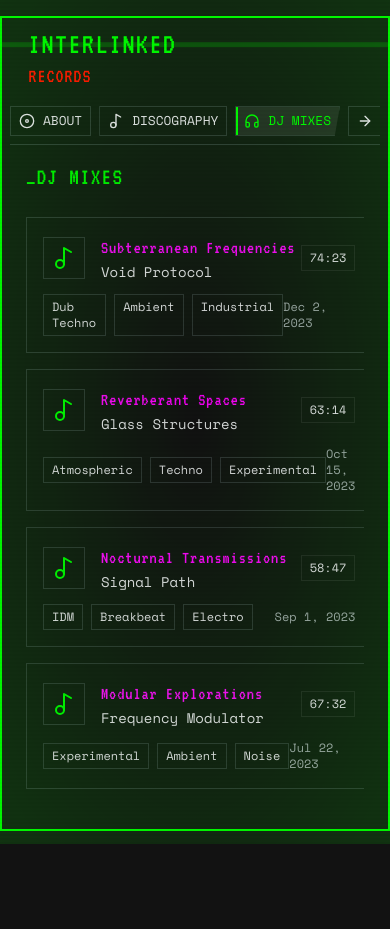
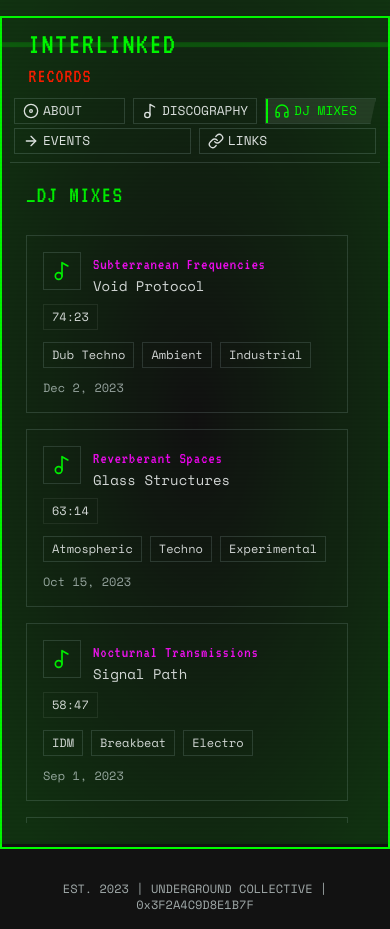
Before and after one commit to n1ghtw1re/interlinked-records, a React (Vite) app: page / in a window 390 px wide. Both pictures are taken after a click on the button "DJ MIXES". Before the commit the page ends 847 px from the top, so only its background shows below. Built offline with nearby package versions, Linux system fonts and the light colour scheme.

Commit message:
Fix: Improve layout on smaller screens
Improve layout of navigation, DJ mixes, and events pages for better responsiveness on smaller screens.

```diff
--- a/src/components/MainLayout.tsx
+++ b/src/components/MainLayout.tsx
@@ -80,10 +80,11 @@ const MainLayout: React.FC = () => {
       <div className="green-burn"></div>
 
       <div className="w-full max-w-6xl mx-auto my-4 sm:my-8 flex flex-col border-2 border-primary p-2">
+        <div className="flex flex-col">
+          {/* Title and Navigation Section */}
+          <div className="w-full border-b border-border pb-2">
             <div className="flex flex-col sm:flex-row">
-          {/* Title and Navigation Section */}
-          <div className="w-full sm:w-64 border-b sm:border-b-0 sm:border-r border-border">
-            <div className="mb-4 px-4">
+              <div className="px-4 mb-2 sm:mb-0 sm:w-64">
                 <h1 className="text-3xl font-display tracking-wider text-primary glitch-text" style={{"--glitch-delay": "0.5"} as React.CSSProperties}>
                   INTERLINKED
                 </h1>
@@ -92,17 +93,27 @@ const MainLayout: React.FC = () => {
                 </h2>
               </div>
 
+              <div className="flex-1">
                 <Navigation
                   activeContent={activeContent}
                   setActiveContent={handleContentChange}
                 />
               </div>
+            </div>
+          </div>
 
           {/* Content Area */}
-          <main className="flex-1 p-4 sm:p-8 overflow-hidden animate-screen-flicker">
+          <main className="flex-1 p-4 overflow-hidden animate-screen-flicker">
             {renderContent()}
           </main>
         </div>
+      </div>
+
+      {/* Mobile footer info */}
+      <div className="sm:hidden w-full max-w-6xl mx-auto p-4 text-center">
+        <p className="text-xs text-muted-foreground">
+          EST. 2023 | UNDERGROUND COLLECTIVE | 0x3F2A4C9D8E1B7F
+        </p>
       </div>
     </div>
   );
--- a/src/components/Navigation.tsx
+++ b/src/components/Navigation.tsx
@@ -17,14 +17,53 @@ const Navigation: React.FC<NavigationProps> = ({ activeContent, setActiveContent
     { id: 'links', label: 'LINKS', icon: <Link className="w-4 h-4" /> },
   ];
 
+  // Split menu items into two rows for small screens
+  const firstRowItems = menuItems.slice(0, 3);
+  const secondRowItems = menuItems.slice(3);
+
   return (
     <nav className="w-full">
-      <div className="flex flex-row sm:flex-col overflow-x-auto sm:overflow-x-visible pb-2 sm:pb-0">
+      {/* Mobile layout (two rows) */}
+      <div className="flex flex-col sm:hidden">
+        <div className="flex justify-center mb-1">
+          {firstRowItems.map((item) => (
+            <div key={item.id} className="flex-1 mx-1">
+              <button
+                onClick={() => setActiveContent(item.id as ContentType)}
+                className={`menu-item w-full text-left flex items-center gap-1 text-xs px-1 py-1 ${
+                  activeContent === item.id ? 'active' : ''
+                }`}
+              >
+                {item.icon}
+                <span className="font-mono">{item.label}</span>
+              </button>
+            </div>
+          ))}
+        </div>
+        <div className="flex justify-center">
+          {secondRowItems.map((item) => (
+            <div key={item.id} className="flex-1 mx-1">
+              <button
+                onClick={() => setActiveContent(item.id as ContentType)}
+                className={`menu-item w-full text-left flex items-center gap-1 text-xs px-1 py-1 ${
+                  activeContent === item.id ? 'active' : ''
+                }`}
+              >
+                {item.icon}
+                <span className="font-mono">{item.label}</span>
+              </button>
+            </div>
+          ))}
+        </div>
+      </div>
+
+      {/* Desktop layout (column) */}
+      <div className="hidden sm:flex sm:flex-col">
         {menuItems.map((item) => (
-          <div key={item.id} className="flex-shrink-0 sm:w-full mr-2 sm:mr-0 sm:mb-2">
+          <div key={item.id} className="sm:w-full sm:mb-2">
             <button
               onClick={() => setActiveContent(item.id as ContentType)}
-              className={`menu-item w-full text-left flex items-center gap-2 text-sm whitespace-nowrap sm:whitespace-normal ${
+              className={`menu-item w-full text-left flex items-center gap-2 text-sm ${
                 activeContent === item.id ? 'active' : ''
               }`}
             >
--- a/src/components/content/EventsContent.tsx
+++ b/src/components/content/EventsContent.tsx
@@ -76,24 +76,24 @@ const EventsContent: React.FC<ContentProps> = ({ setActiveContent }) => {
 
   return (
     <div>
-      <h2 className="text-2xl font-display tracking-wider text-primary mb-6">_EVENTS</h2>
+      <h2 className="text-2xl font-display tracking-wider text-primary mb-4">_EVENTS</h2>
 
       <ScrollArea className="h-[calc(100vh-16rem)]">
-        <div className="pr-4 space-y-6">
+        <div className="pr-4 space-y-4">
           {/* Weekly Events Section */}
           <Card className="bg-transparent border border-primary">
-            <CardHeader className="pb-2">
-              <CardTitle className="text-lg text-primary font-display tracking-wider">WEEKLY EVENTS</CardTitle>
+            <CardHeader className="pb-1 pt-3">
+              <CardTitle className="text-md sm:text-lg text-primary font-display tracking-wider">WEEKLY EVENTS</CardTitle>
             </CardHeader>
-            <CardContent>
-              <div className="grid gap-3">
+            <CardContent className="pt-1 pb-3">
+              <div className="grid gap-2">
                 {weeklyEvents.map((event) => (
-                  <div key={event.id} className="border border-border hover:border-primary transition-colors duration-150 p-3">
-                    <div className="flex justify-between items-start">
-                      <h3 className="text-md text-secondary font-display tracking-wider">{event.title}</h3>
+                  <div key={event.id} className="border border-border hover:border-primary transition-colors duration-150 p-2">
+                    <div className="flex flex-col sm:flex-row sm:justify-between sm:items-start">
+                      <h3 className="text-sm sm:text-md text-secondary font-display tracking-wider mb-1 sm:mb-0">{event.title}</h3>
                       <div className="text-xs text-muted-foreground">{event.time}</div>
                     </div>
-                    <div className="text-xs text-muted-foreground mt-1">{event.venue}</div>
+                    <div className="text-xs text-muted-foreground">{event.venue}</div>
                   </div>
                 ))}
               </div>
@@ -101,14 +101,14 @@ const EventsContent: React.FC<ContentProps> = ({ setActiveContent }) => {
           </Card>
 
           {/* Regular Events Section */}
-          <h3 className="text-lg text-primary font-display tracking-wider mt-8 mb-4">UPCOMING SPECIAL EVENTS</h3>
+          <h3 className="text-md sm:text-lg text-primary font-display tracking-wider mt-6 mb-3">UPCOMING SPECIAL EVENTS</h3>
 
           {events.map((event) => (
             <div key={event.id} className="border border-border hover:border-primary transition-colors duration-150">
-              <div className="border-b border-border p-4">
-                <div className="flex justify-between items-start">
-                  <h3 className="text-lg text-secondary font-display tracking-wider">{event.title}</h3>
-                  <div className="text-xs border border-border px-2 py-1">
+              <div className="border-b border-border p-3">
+                <div className="flex flex-col sm:flex-row sm:justify-between sm:items-start">
+                  <h3 className="text-md sm:text-lg text-secondary font-display tracking-wider mb-1 sm:mb-0">{event.title}</h3>
+                  <div className="text-xs border border-border px-2 py-1 self-start">
                     {new Date(event.date).toLocaleDateString('en-US', {
                       year: 'numeric',
                       month: 'short',
@@ -116,31 +116,31 @@ const EventsContent: React.FC<ContentProps> = ({ setActiveContent }) => {
                     })}
                   </div>
                 </div>
-                <div className="mt-2">
+                <div className="mt-1">
                   <div className="text-sm">{event.venue}</div>
                   <div className="text-xs text-muted-foreground">{event.time}</div>
                 </div>
               </div>
 
-              <div className="p-4 border-b border-border">
+              <div className="p-3 border-b border-border">
                 <h4 className="text-xs mb-2 text-muted-foreground">FEATURING:</h4>
-                <ul className="text-xs space-y-1">
+                <div className="text-xs grid grid-cols-1 sm:grid-cols-2 gap-y-1">
                   {event.artists.map((artist, index) => (
-                    <li key={index} className="flex">
+                    <div key={index} className="flex">
                       <span className="text-primary mr-2">{`>`}</span>
                       <span>{artist}</span>
-                    </li>
+                    </div>
                   ))}
-                </ul>
+                </div>
               </div>
 
-              <div className="p-4 text-xs text-muted-foreground">
+              <div className="p-3 text-xs text-muted-foreground">
                 {event.description}
               </div>
             </div>
           ))}
 
-          <div className="border border-primary p-4 mt-8">
+          <div className="border border-primary p-3 mt-6">
             <div className="text-sm">
               SUBSCRIBE TO OUR MAILING LIST FOR EXCLUSIVE EVENT INVITATIONS
             </div>
--- a/src/components/content/MixesContent.tsx
+++ b/src/components/content/MixesContent.tsx
@@ -58,30 +58,30 @@ const MixesContent: React.FC<ContentProps> = ({ setActiveContent }) => {
               className="border border-border p-4 hover:border-primary transition-colors duration-150 cursor-pointer"
               onClick={() => handleMixClick(mix)}
             >
-              <div className="flex justify-between items-center">
-                <div className="flex items-center">
-                  <div className="mr-4 border border-border p-2">
-                    <Music2 className="w-6 h-6 text-primary" />
+              <div className="flex flex-col sm:flex-row sm:justify-between sm:items-center">
+                <div className="flex items-start sm:items-center mb-2 sm:mb-0">
+                  <div className="mr-3 border border-border p-2">
+                    <Music2 className="w-5 h-5 text-primary" />
                   </div>
                   <div>
-                    <h3 className="text-lg text-secondary font-display tracking-wider">{mix.title}</h3>
+                    <h3 className="text-md sm:text-lg text-secondary font-display tracking-wider">{mix.title}</h3>
                     <div className="text-sm">{mix.artist}</div>
                   </div>
                 </div>
-                <div className="text-xs border border-muted px-2 py-1">
+                <div className="text-xs border border-muted px-2 py-1 self-start">
                   {mix.duration}
                 </div>
               </div>
 
-              <div className="mt-3 flex justify-between items-center text-xs">
-                <div className="flex gap-2">
+              <div className="mt-3 flex flex-col sm:flex-row sm:justify-between sm:items-center gap-2">
+                <div className="flex flex-wrap gap-2">
                   {mix.tags.map((tag, index) => (
-                    <span key={index} className="px-2 py-1 border border-border">
+                    <span key={index} className="px-2 py-1 border border-border text-xs">
                       {tag}
                     </span>
                   ))}
                 </div>
-                <div className="text-muted-foreground">
+                <div className="text-xs text-muted-foreground mt-1 sm:mt-0">
                   {new Date(mix.date).toLocaleDateString('en-US', {
                     year: 'numeric',
                     month: 'short',
```
Lines whose indentation alone changed are shown as unchanged.
